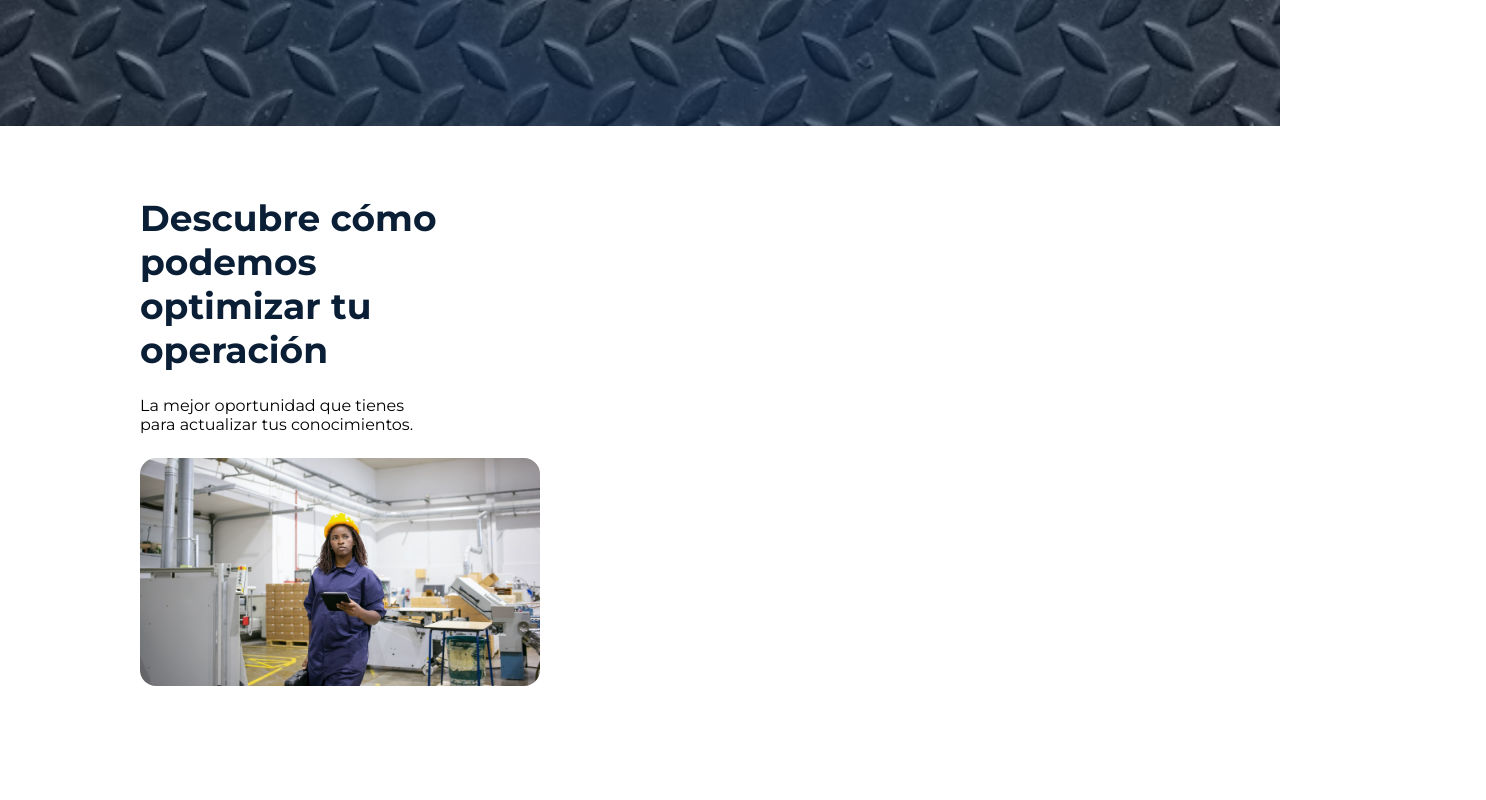
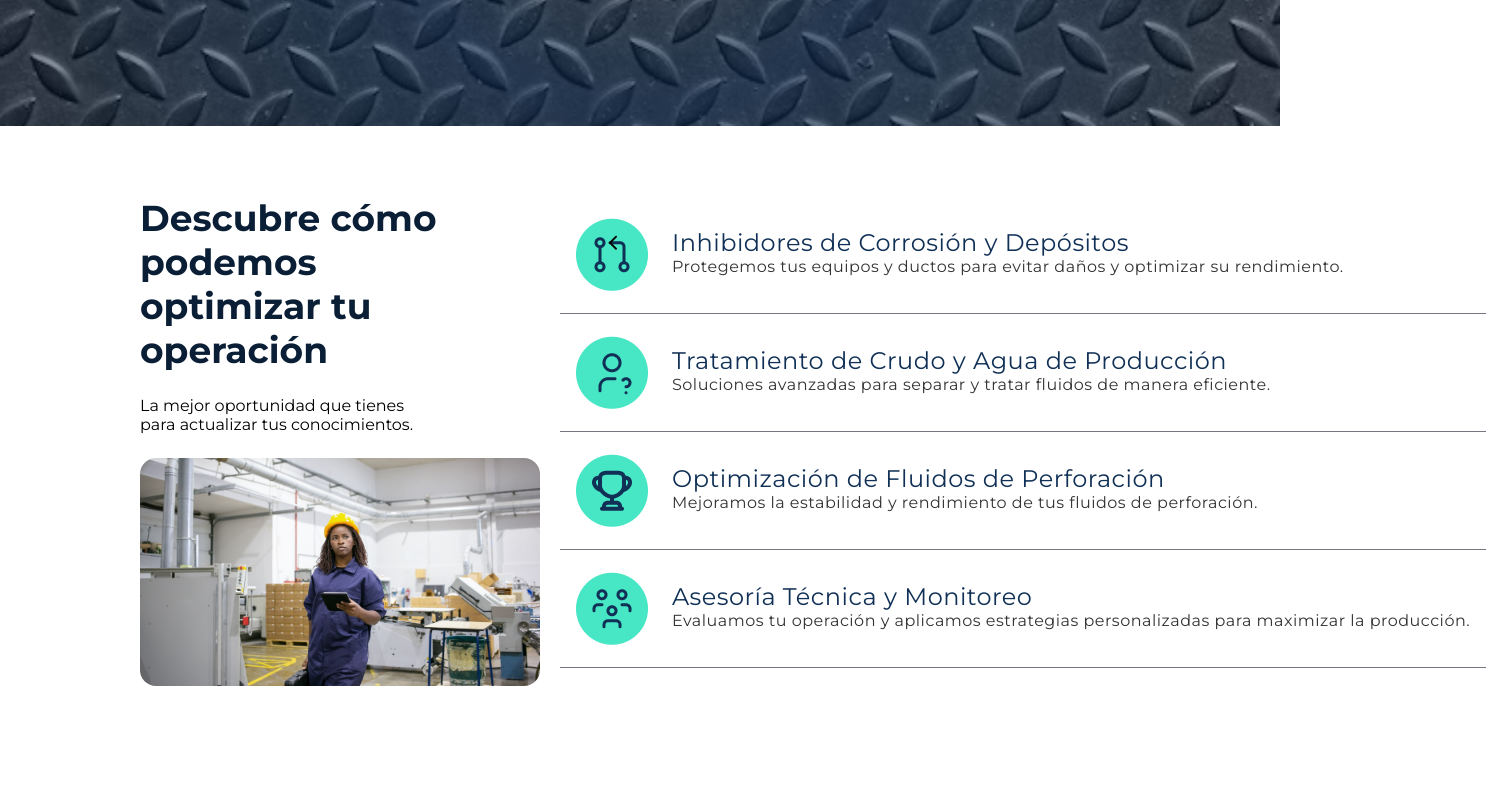
Before and after one commit to steventapiero24/pruebaTecnica, an Angular app: page / in a window 1280 px wide. Shown: the part 2340-3140 px from the top of the page, 1486 px wide, since content can reach past the window. Built offline with nearby package versions, Linux system fonts and the light colour scheme.

Commit message:
mobile refactor

```diff
--- a/src/app/about-us/about-us.component.css
+++ b/src/app/about-us/about-us.component.css
@@ -2,7 +2,6 @@
     height: auto;
     padding: 70px 140px;
     gap: 120px;
-    flex-wrap: wrap;
 }
 .container-image {
     width: 30%;
@@ -31,6 +30,7 @@
         padding: 16px;
         width: auto;
         gap: 16px;
+        flex-wrap: wrap;
     }
     .container-image {
         width: 100%;
```
